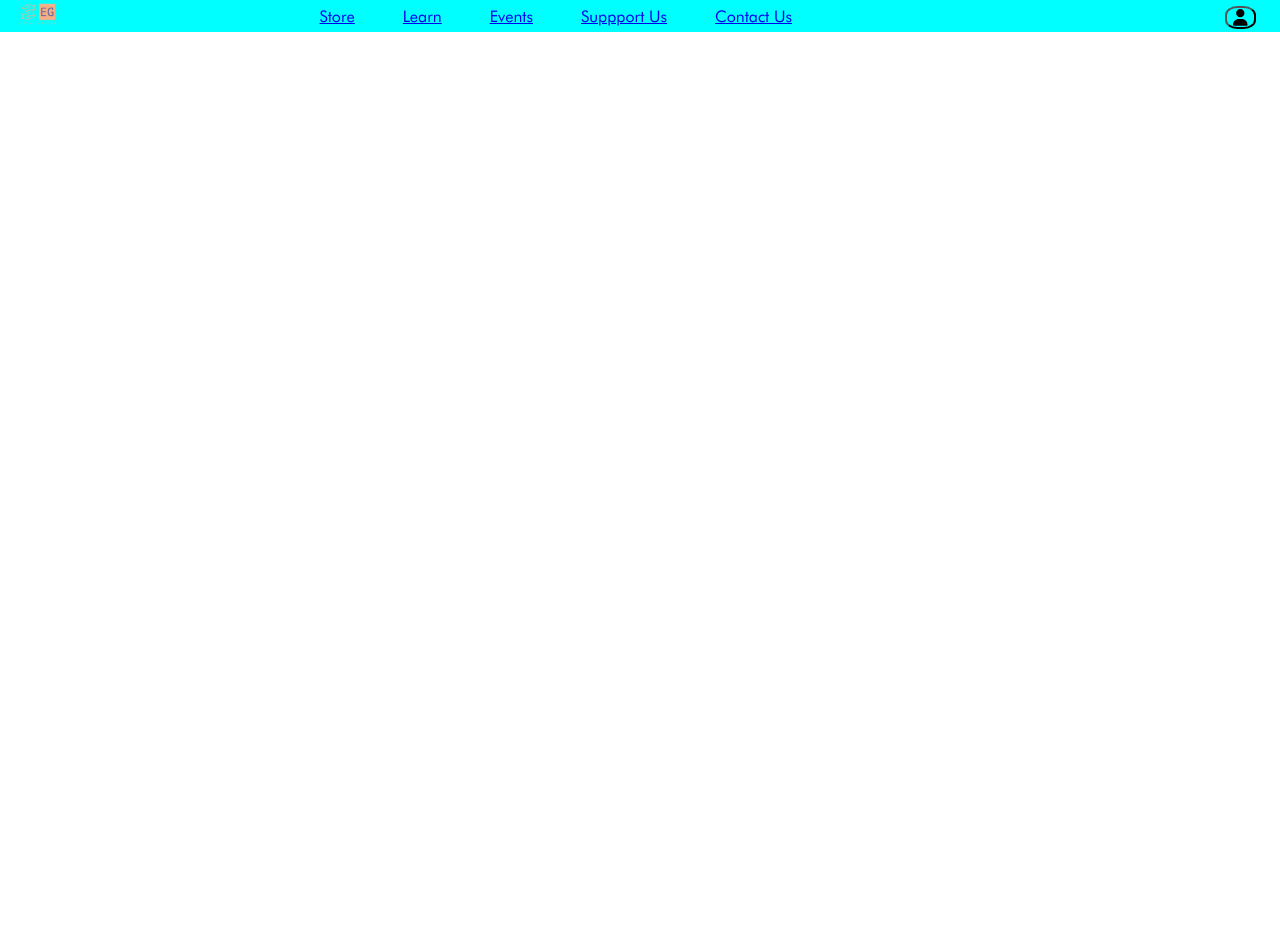
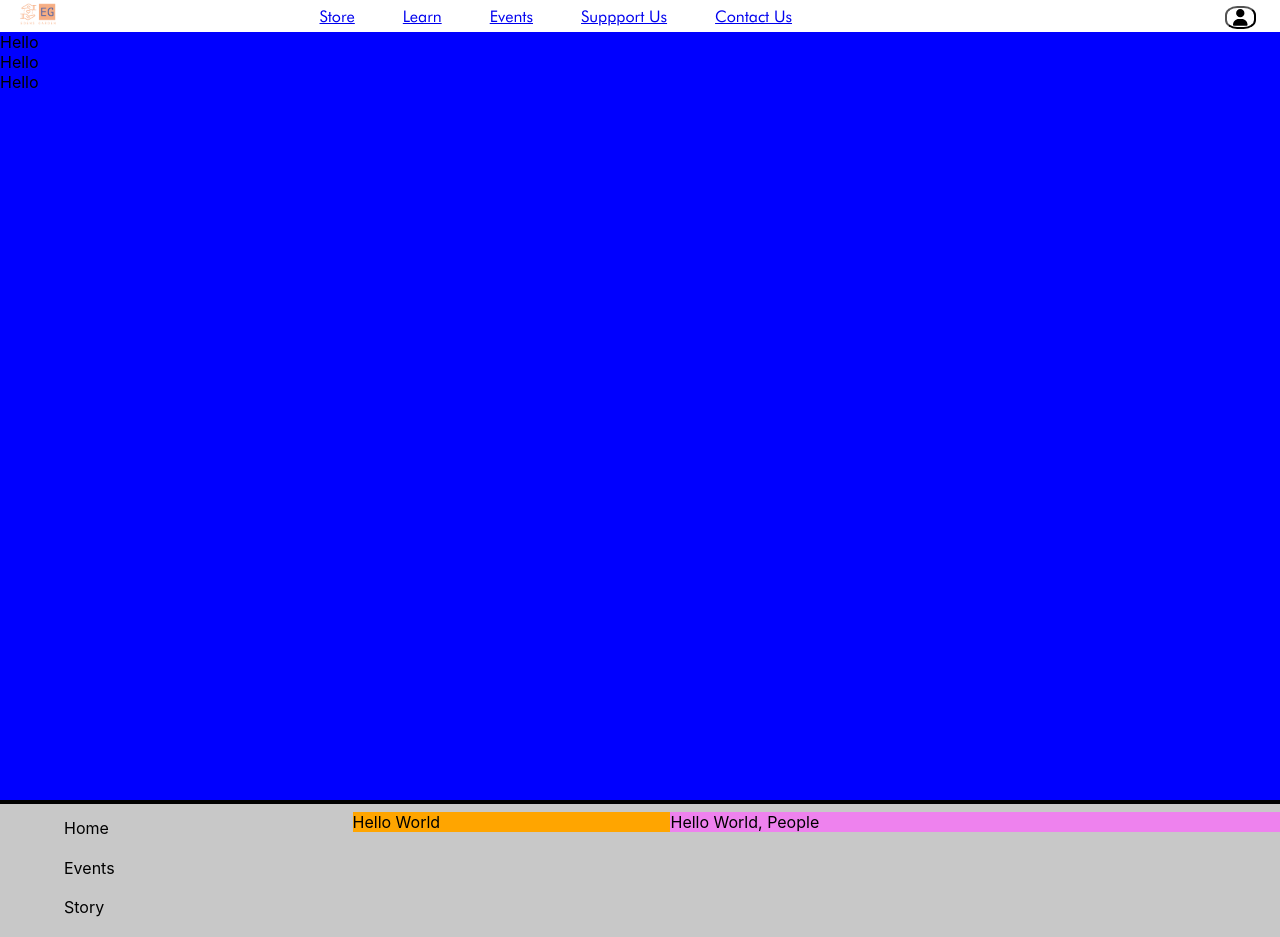
Before and after one commit to MichaelLin12/Eden-s-Garden, a React (Create React App) app in the folder client/: page / in a window 1280 px wide. Shown: the top 937 px of the page. Before the commit the page ends 800 px from the top, so only its background shows below. Built offline with nearby package versions, Linux system fonts and the light colour scheme.

Commit message:
added basics of footer

```diff
--- a/client/package.json
+++ b/client/package.json
@@ -3,6 +3,8 @@
   "version": "0.1.0",
   "private": true,
   "dependencies": {
+    "@emotion/react": "^11.9.0",
+    "@emotion/styled": "^11.8.1",
     "@fortawesome/fontawesome-svg-core": "^6.1.1",
     "@fortawesome/free-regular-svg-icons": "^6.1.1",
     "@fortawesome/free-solid-svg-icons": "^6.1.1",
--- a/client/src/App.tsx
+++ b/client/src/App.tsx
@@ -1,11 +1,14 @@
 import React from 'react';
-import Navbar from './components/navbar/navbar'
+import Home from './components/landing/Home'
+import {Routes,Route} from 'react-router-dom'
 
 
 function App() {
   return (
     <div>
-      <Navbar/>
+      <Routes>
+        <Route path='/' element={<Home/>}/>
+      </Routes>
     </div>
   );
 }
--- /dev/null
+++ b/client/src/components/footer/Footer.tsx
@@ -0,0 +1,32 @@
+import React from 'react'
+import './footer.css'
+
+export default function Footer() {
+  return (
+    <div className='footer'>
+        <div className='bar'/>
+        <div className='links'>
+            <div className='list-one'>
+                <div>
+                    Home
+                </div>
+                <div>
+                    Events
+                </div>
+                <div>
+                    Story
+                </div>
+                <div>
+                    Mission
+                </div>
+            </div>
+            <div className='list-two'>
+                Hello World
+            </div>
+            <div className='list-three'>
+                Hello World, People
+            </div>
+        </div>
+    </div>
+  )
+}
--- /dev/null
+++ b/client/src/components/footer/footer.css
@@ -0,0 +1,39 @@
+.footer{
+    background-color: #C8C8C8;
+}
+
+.bar{
+    background-color: #000000;
+    height:0.25rem
+}
+
+.links{
+    margin-top:0.5rem;
+    display:flex;
+    flex-direction: row;
+    justify-content: space-around;
+    align-items: flex-start;
+}
+
+.list-one{
+    flex-grow:1;
+    display:flex;
+    flex-direction: column;
+    justify-content: space-between;
+}
+
+.list-one div{
+    margin-left: 4rem;
+    margin-top:0.4rem;
+    margin-bottom: 0.8rem;
+}
+
+.list-two{
+    flex-grow:1;
+    background-color: orange;
+}
+
+.list-three{
+    flex-grow:2;
+    background-color: violet;
+}
--- /dev/null
+++ b/client/src/components/landing/Home.tsx
@@ -0,0 +1,24 @@
+import React from 'react'
+import Navbar from '../navbar/navbar'
+import './home.css'
+import Footer from '../footer/Footer'
+
+export default function Home() {
+  return (
+    <div>
+      <div className='landing'>
+          <div className='nav'>
+              <Navbar/>
+          </div>
+          <div className='space'>
+              Hello<br/>
+              Hello<br/>
+              Hello<br/>
+          </div>
+      </div>
+      <div>
+      <Footer/>
+      </div>
+    </div>
+  )
+}
--- /dev/null
+++ b/client/src/components/landing/home.css
@@ -0,0 +1,16 @@
+.landing{
+    overflow-x: hidden;
+    height: 100vh;
+    width: 100vw;
+}
+
+.nav{
+    position:fixed;
+}
+
+.space{
+    background-color: blue;
+    margin-top: 2rem;
+    height: calc(100vh - 2rem);
+    width: 100vw;
+}
--- a/client/src/components/navbar/navbar.css
+++ b/client/src/components/navbar/navbar.css
@@ -9,12 +9,14 @@
 }
 
 .header{
-    background-color: aqua;
+    background-color: white;
     margin-top: 0;
     display: flex;
     justify-content: space-between;
     align-items: center;
     height: 2rem;
+    width: 100vw;
+    position:fixed;
 }
 
 .logo{
@@ -65,10 +67,12 @@
 }
 
 .menu{
+    display: flex;
+    flex-direction: column;
 }
 
 
-@media screen and (max-width:800px){
+@media screen and (max-width:767px){
     nav ul{
         display: none;
     }
--- a/client/src/components/navbar/navbar.tsx
+++ b/client/src/components/navbar/navbar.tsx
@@ -4,21 +4,36 @@ import {Link} from "react-router-dom";
 import { FontAwesomeIcon } from '@fortawesome/react-fontawesome'
 import {faUser, faBars} from "@fortawesome/free-solid-svg-icons"
 import logo from '../../images/EdensGarden.png'
-import {Popover} from '@mui/material';
+import { IconButton, Popper, Box } from '@mui/material';
 
 
 export default function Navbar() {
-  const [displayHamburger, setDisplayHamburger] = useState(false);
+  const [anchorEl, setAnchorEl] = useState(null);
+  const handleClick = (event: { currentTarget: any; }) => {
+    setAnchorEl(anchorEl ? null : event.currentTarget);
+  };
+
+  const open = Boolean(anchorEl);
+  const id = open ? 'simple-popper' : undefined;
   return (
     <header className='header'>
       <span className='logo'><img src={logo} alt="Eden's Garden" height={50} width={50}/></span>
-      <div className='parent'>
-        <button className='hamburger' onClick={()=>{displayHamburger? setDisplayHamburger(false): setDisplayHamburger(true)}}>
+      <div className='hamburger'>
+        <IconButton aria-label='login' onClick={handleClick} disableFocusRipple disableRipple>
           <FontAwesomeIcon icon={faBars}/>
-        </button>
-        <div className='menu' style={{display: displayHamburger? 'block':'none'}}>
-          Hello
-        </div>
+        </IconButton>
+        <Popper id={id} open={open} anchorEl={anchorEl}>
+          <Box sx={{ border: 1, p: 1, bgcolor: 'background.paper' }}>
+            <div className='menu'>
+              <Link to='/store'>Store</Link>
+              <Link to='/learn'>Learn</Link>
+              <Link to='/events'>Events</Link>
+              <Link to='/support'>Support Us</Link>
+              <Link to='/contact'>Contact Us</Link>
+              <Link to='/login'>Login</Link>
+            </div>
+          </Box>
+        </Popper>
       </div>
       <nav className='navbar'>
         <ul>
--- a/client/src/index.css
+++ b/client/src/index.css
@@ -5,6 +5,7 @@ body {
     sans-serif;
   -webkit-font-smoothing: antialiased;
   -moz-osx-font-smoothing: grayscale;
+  overflow-x: hidden;
 }
 
 code {
```
Also changed, not shown: 1 other file (tests, documents, lock files or other folders).
